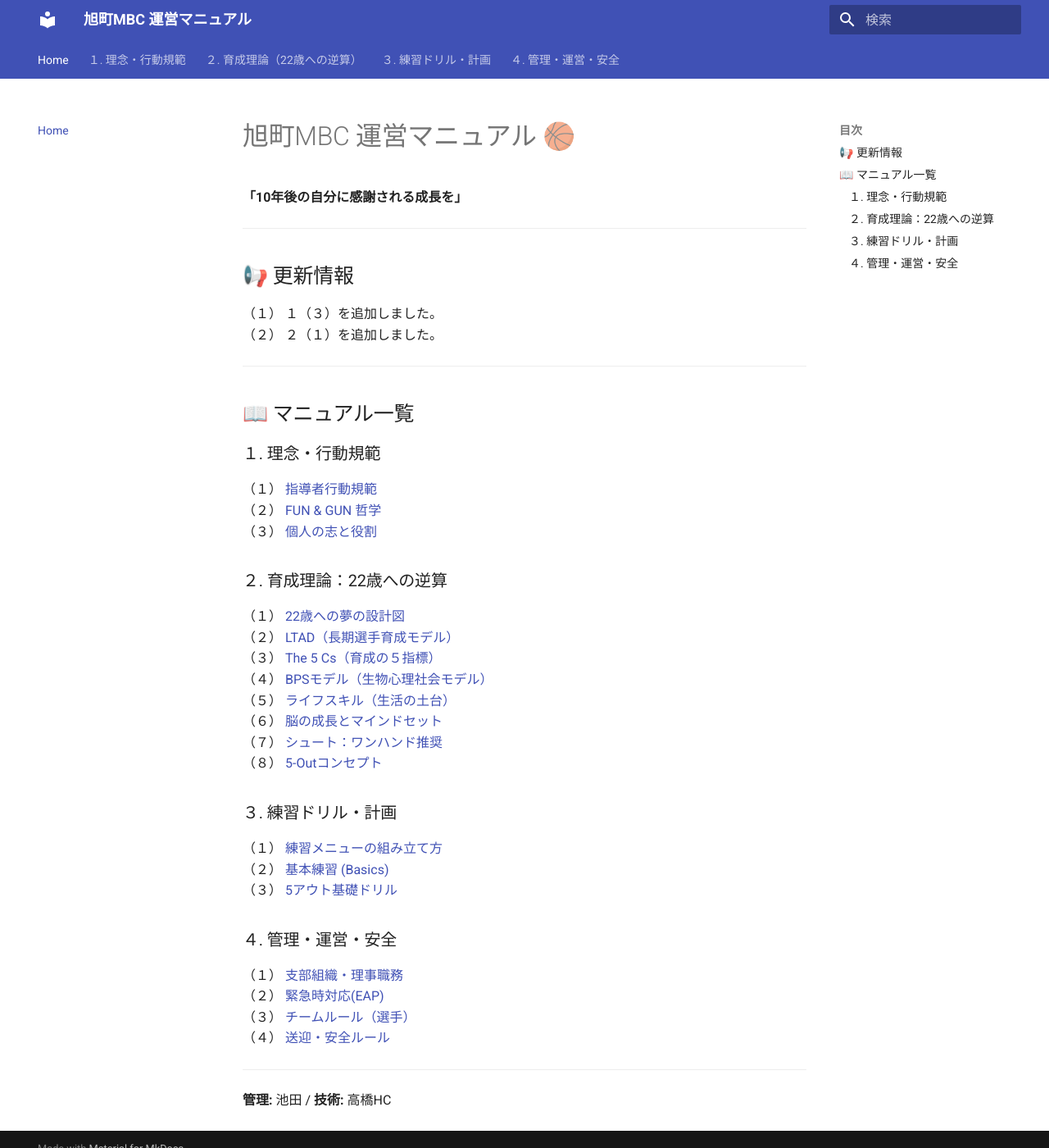
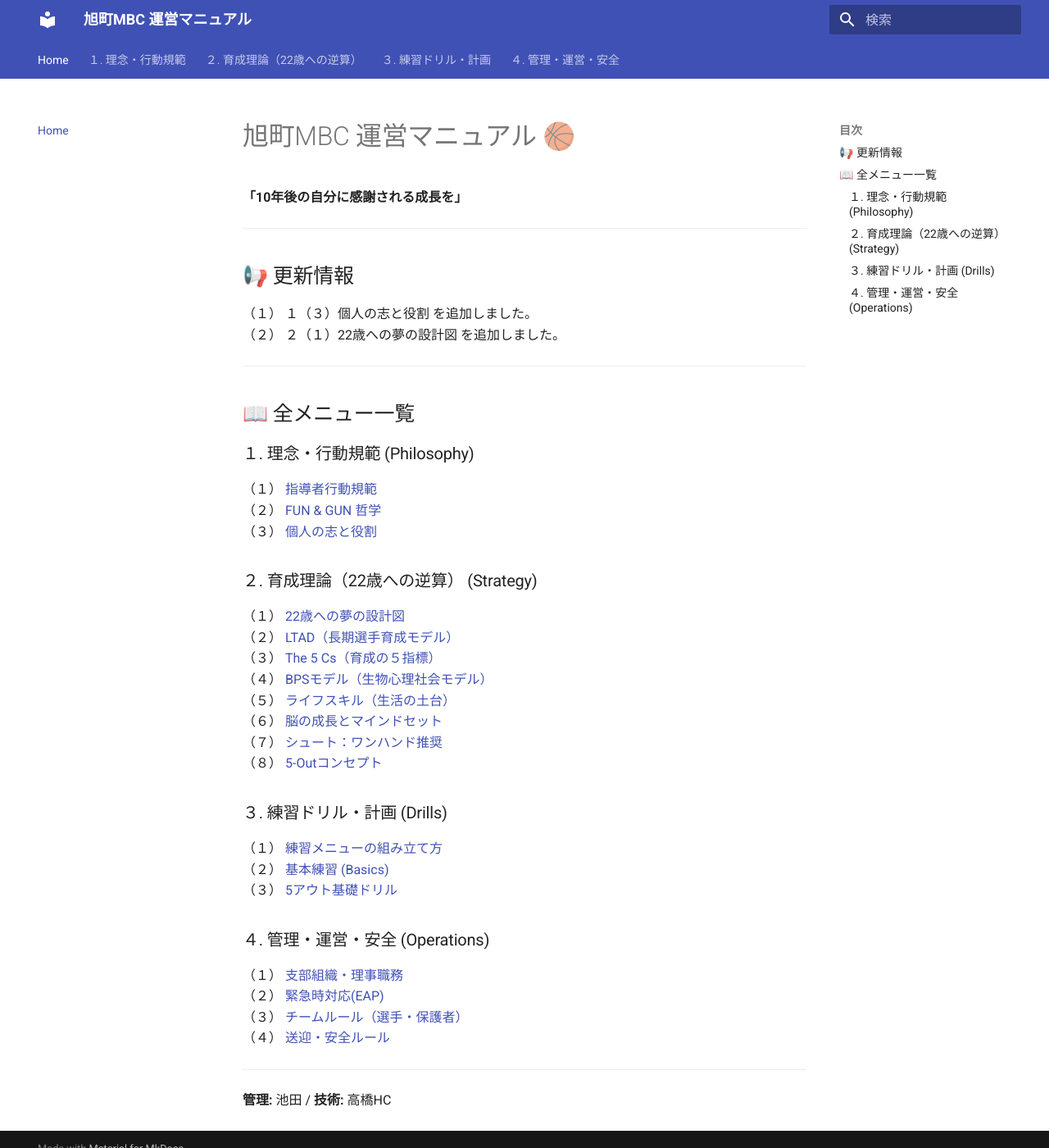
Before and after one commit to kawaiikumichan/asahicho-minibus-ops, an MkDocs documentation site: the page built from docs/index.md, in a window 1280 px wide and 1400 px high. Shown: the whole window at 82% size. Built offline with MkDocs 1.6.1 and Material for MkDocs 9.7.7, drawn with Linux system fonts in a browser that asks for light colours.

Commit message:
Update index.md

```diff
--- a/docs/index.md
+++ b/docs/index.md
@@ -5,19 +5,19 @@
 ---
 
 ## 📢 更新情報
-（１） １（３）を追加しました。
-（２） ２（１）を追加しました。
+（１） １（３）個人の志と役割 を追加しました。
+（２） ２（１）22歳への夢の設計図 を追加しました。
 
 ---
 
-## 📖 マニュアル一覧
+## 📖 全メニュー一覧
 
-### １. 理念・行動規範
+### １. 理念・行動規範 (Philosophy)
 （１） [指導者行動規範](00_Philosophy/coaching_code.md)
 （２） [FUN & GUN 哲学](00_Philosophy/fun_and_gun.md)
 （３） [個人の志と役割](01_Coaching_Logics/individual_goals.md)
 
-### ２. 育成理論：22歳への逆算
+### ２. 育成理論（22歳への逆算） (Strategy)
 （１） [22歳への夢の設計図](01_Coaching_Logics/dream_blueprint.md)
 （２） [LTAD（長期選手育成モデル）](01_Coaching_Logics/ltad.md)
 （３） [The 5 Cs（育成の５指標）](01_Coaching_Logics/5cs.md)
@@ -27,15 +27,15 @@
 （７） [シュート：ワンハンド推奨](01_Coaching_Logics/shooting_standard.md)
 （８） [5-Outコンセプト](01_Coaching_Logics/5out.md)
 
-### ３. 練習ドリル・計画
+### ３. 練習ドリル・計画 (Drills)
 （１） [練習メニューの組み立て方](02_Training_Drills/practice_planning.md)
 （２） [基本練習 (Basics)](02_Training_Drills/basics.md)
 （３） [5アウト基礎ドリル](02_Training_Drills/5out_basics.md)
 
-### ４. 管理・運営・安全
+### ４. 管理・運営・安全 (Operations)
 （１） [支部組織・理事職務](03_Operations/organization.md)
 （２） [緊急時対応(EAP)](03_Operations/eap.md)
-（３） [チームルール（選手）](03_Operations/team_rules_player.md)
+（３） [チームルール（選手・保護者）](03_Operations/team_rules_player.md)
 （４） [送迎・安全ルール](03_Operations/transport_safety.md)
 
 ---
```
